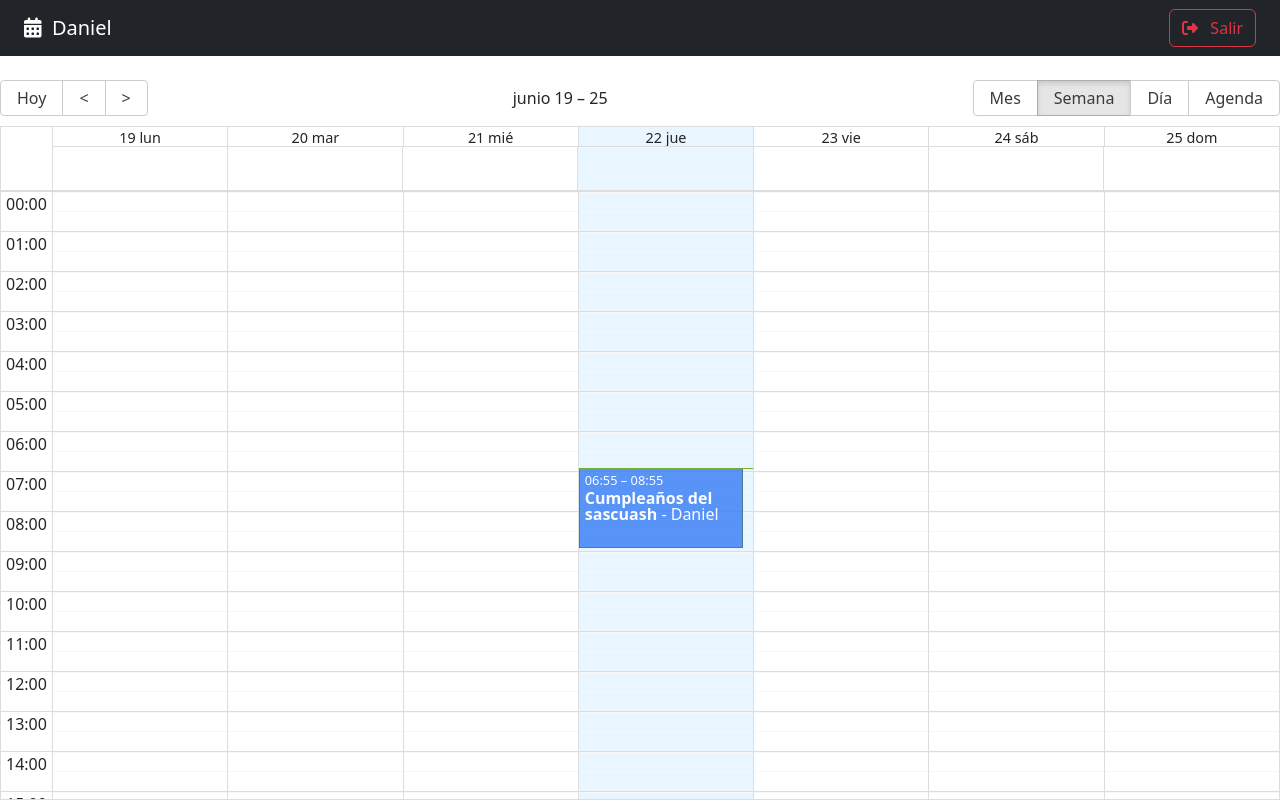
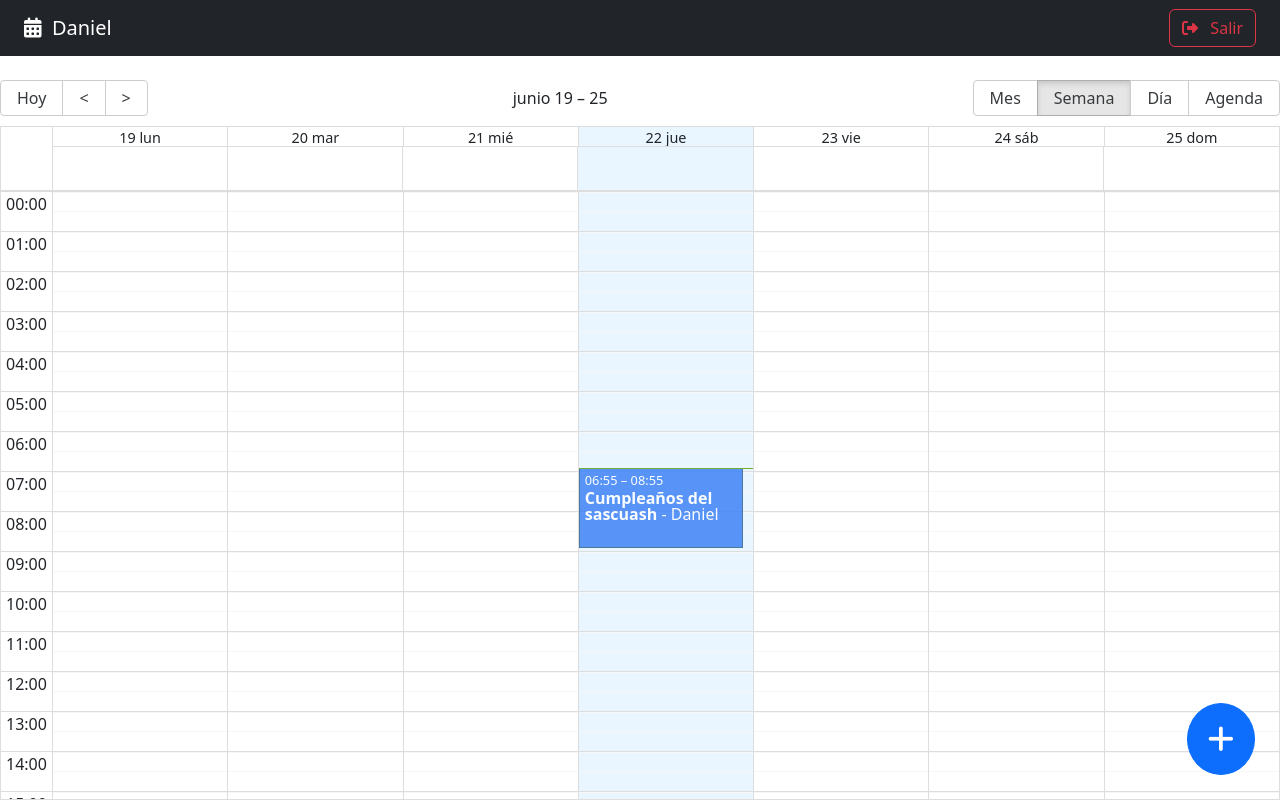
Before and after one commit to DanielVldz/Calendar, a React (Vite) app: page / in a window 1280 px wide. Built offline with nearby package versions, Linux system fonts and the light colour scheme.

Commit message:
preparando la creacion de un nuevo evento

```diff
--- a/src/calendar/components/CalendarModal.jsx
+++ b/src/calendar/components/CalendarModal.jsx
@@ -37,8 +37,8 @@
     const [formSubmitted, setFormSubmitted] = useState(false);
 
     const [formValues, setFormValues ] = useState({
-        title: 'Daniel',
-        notes: 'Valdez',
+        title: '',
+        notes: '',
         start: new Date(),
         end: addHours(new Date(), 2),
     });
--- /dev/null
+++ b/src/calendar/components/FabAddNew.jsx
@@ -0,0 +1,33 @@
+import { addHours } from "date-fns";
+import { useCalendarStore, useUiStore } from "../../auth/hooks"
+
+export const FabAddNew = () => {
+
+    const { openDateModal } = useUiStore();
+
+    const { setActiveEvent } = useCalendarStore();
+
+    const handleClickNew = () => {
+        setActiveEvent({
+            title: '',
+            notes: '',
+            start: new Date(),
+            end: addHours( new Date(), 2),
+            bgColor: '#fafafa',
+            user: {
+              _id: '123',
+              name: 'Daniel'
+            }
+        });
+        openDateModal();
+    }
+
+  return (
+    <button
+        className="btn btn-primary fab"
+        onClick={ handleClickNew }
+    >
+        <i className="fas fa-plus"></i>
+    </button>
+  )
+}
--- a/src/calendar/index.js
+++ b/src/calendar/index.js
@@ -1,4 +1,5 @@
-export * from './pages/CalendarPage';
-export * from './components/Navbar';
 export * from './components/CalendarEvent';
 export * from './components/CalendarModal';
+export * from './components/FabAddNew';
+export * from './components/Navbar';
+export * from './pages/CalendarPage';
--- a/src/calendar/pages/CalendarPage.jsx
+++ b/src/calendar/pages/CalendarPage.jsx
@@ -1,11 +1,10 @@
+import { useState } from 'react';
 import { Calendar } from 'react-big-calendar';
 import 'react-big-calendar/lib/css/react-big-calendar.css';
 
-import { addHours } from 'date-fns';
-import { CalendarEvent, CalendarModal, Navbar } from '../';
+import { CalendarEvent, CalendarModal, FabAddNew, Navbar } from '../';
 
 import { localizer, getMessagesES } from '../../helpers';
-import { useState } from 'react';
 import { useUiStore, useCalendarStore } from '../../auth/hooks';
 
 export const CalendarPage = () => {
@@ -63,6 +62,7 @@
       onView={ onViewChanged }
     />
     <CalendarModal />
+    <FabAddNew />
     </>
   )
 }
--- a/src/styles.css
+++ b/src/styles.css
@@ -38,3 +38,13 @@
   outline: none;
   padding: 10px;
 }
+
+/* FABS */
+.fab {
+  border-radius: 100%;
+  bottom: 25px;
+  font-size: 30px;
+  padding: 20px;
+  position: fixed;
+  right: 25px;
+}
```
